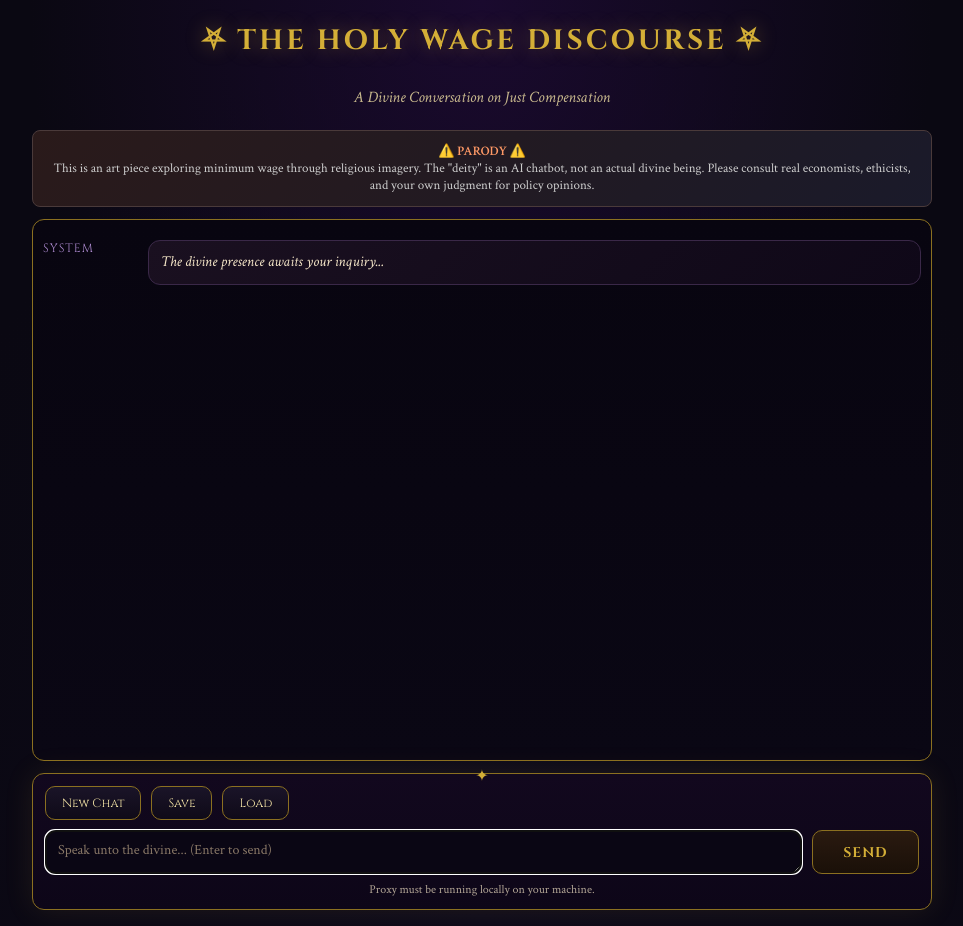
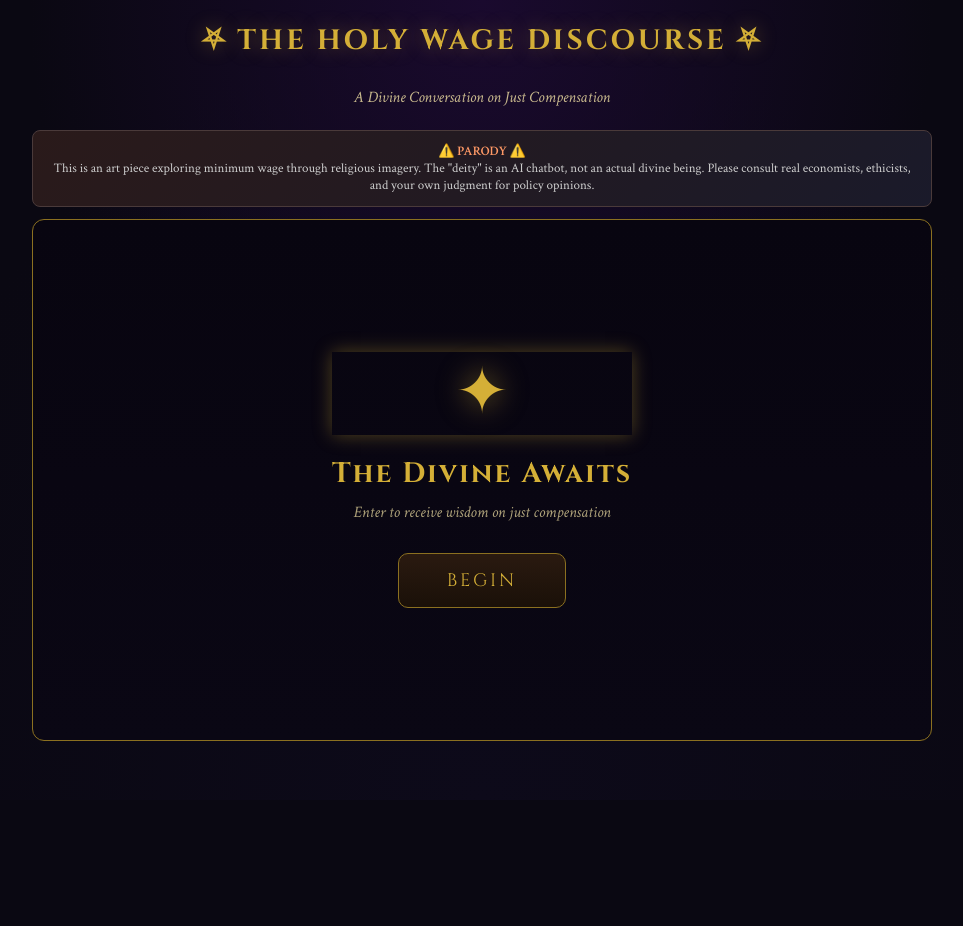
Before and after one commit to sxctyuio/jesus-chat, a website: page index.html in a window 1280 px wide. Shown: the whole page, without its empty margins (158-1121 px from the left). After the commit the page ends 800 px from the top, so only its background shows below. Drawn offline with Linux system fonts and the light colour scheme.

Commit message:
Refactor index.html for improved structure and clarity

```diff
--- a/index.html
+++ b/index.html
@@ -256,6 +256,69 @@
         .msg.deity .bubble {
             animation: divine-glow 3s ease-in-out infinite;
         }
+
+        /* Hidden class */
+        .hidden {
+            display: none !important;
+        }
+
+        /* Start screen */
+        .start-screen {
+            height: 65vh;
+            display: flex;
+            align-items: center;
+            justify-content: center;
+            background: linear-gradient(180deg, #080510 0%, #0a0714 100%);
+            border-radius: 12px;
+            border: 1px solid var(--gold-dark);
+        }
+
+        .start-content {
+            text-align: center;
+        }
+
+        .start-symbol {
+            font-size: 64px;
+            color: var(--gold);
+            text-shadow: 0 0 30px rgba(212, 175, 55, 0.6);
+            animation: divine-glow 3s ease-in-out infinite;
+            margin-bottom: 20px;
+        }
+
+        .start-content h2 {
+            font-family: 'Cinzel', serif;
+            color: var(--gold);
+            font-size: 28px;
+            margin: 0 0 10px 0;
+            letter-spacing: 2px;
+        }
+
+        .start-content p {
+            color: var(--gold-light);
+            opacity: 0.7;
+            margin: 0 0 30px 0;
+            font-style: italic;
+        }
+
+        .start-content button {
+            font-family: 'Cinzel', serif;
+            font-size: 18px;
+            padding: 14px 48px;
+            background: linear-gradient(180deg, #2a1a10 0%, #1a1008 100%);
+            color: var(--gold);
+            border: 1px solid var(--gold-dark);
+            border-radius: 10px;
+            cursor: pointer;
+            text-transform: uppercase;
+            letter-spacing: 3px;
+            transition: all 0.3s;
+        }
+
+        .start-content button:hover {
+            background: linear-gradient(180deg, #3a2a18 0%, #2a1a10 100%);
+            box-shadow: 0 0 25px rgba(212, 175, 55, 0.4);
+            transform: scale(1.05);
+        }
     </style>
 </head>
 
@@ -271,9 +334,18 @@
             Please consult real economists, ethicists, and your own judgment for policy opinions.
         </div>
 
-        <div class="chat" id="chat"></div>
+        <div class="start-screen" id="startScreen">
+            <div class="start-content">
+                <div class="start-symbol">✦</div>
+                <h2>The Divine Awaits</h2>
+                <p>Enter to receive wisdom on just compensation</p>
+                <button id="startBtn">Begin</button>
+            </div>
+        </div>
 
-        <div class="card divine-border">
+        <div class="chat hidden" id="chat"></div>
+
+        <div class="card divine-border hidden" id="chatControls">
             <div class="actions" style="margin-bottom:10px;">
                 <button id="newChatBtn">New Chat</button>
                 <button id="saveBtn">Save</button>
@@ -316,6 +388,9 @@ Stay in character throughout the conversation.
         const userInputEl = document.getElementById("userInput");
         const sendBtn = document.getElementById("sendBtn");
         const statusEl = document.getElementById("status");
+        const startScreen = document.getElementById("startScreen");
+        const chatControls = document.getElementById("chatControls");
+        const startBtn = document.getElementById("startBtn");
 
         let messages = [];
 
@@ -445,15 +520,19 @@ Stay in character throughout the conversation.
         document.getElementById("loadBtn").addEventListener("click", loadFromBrowser);
         sendBtn.addEventListener("click", onSend);
 
+        startBtn.addEventListener("click", () => {
+            startScreen.classList.add("hidden");
+            chatEl.classList.remove("hidden");
+            chatControls.classList.remove("hidden");
+            resetChat();
+        });
+
         userInputEl.addEventListener("keydown", (e) => {
             if (e.key === "Enter" && !e.shiftKey) {
                 e.preventDefault();
                 onSend();
             }
         });
-
-        // Init
-        resetChat();
     </script>
 </body>
 </html>
```
